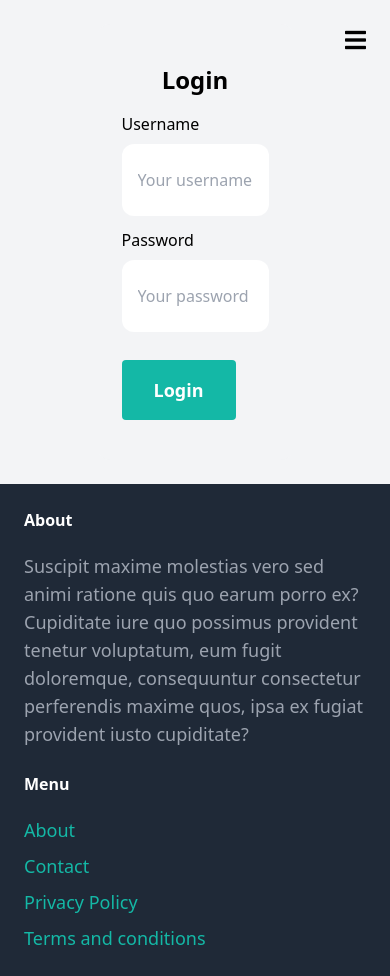
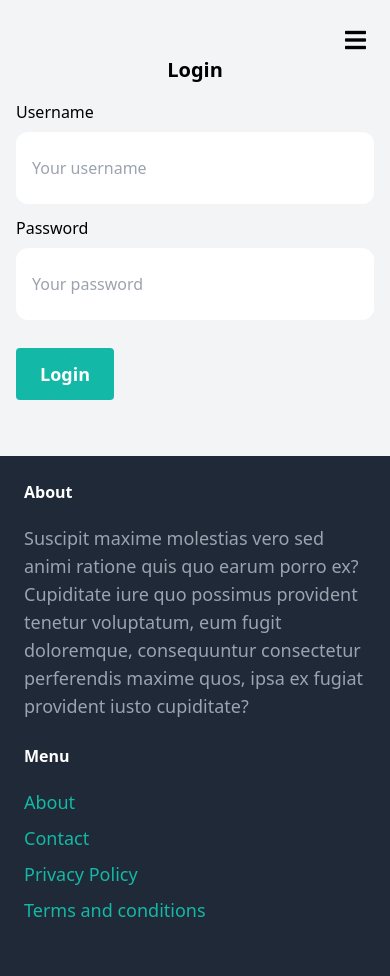
Before and after one commit to Rishi-Mishra0704/puddle, a Django app: page /login/ in a window 390 px wide. After the commit the page ends 917 px from the top, so only its background shows below. Run offline with Django 4.2, Linux system fonts and the light colour scheme; some libraries are stand-ins or nearby versions.

Commit message:
responsive login page

```diff
--- a/core/templates/core/login.html
+++ b/core/templates/core/login.html
@@ -1,22 +1,22 @@
 {% extends "base.html" %}
 
 {% block content %}
-    <div class="w-1/2 my-6 p-6 mx-auto rounded-xl bg-gray-100">
-        <h1 class="text-2xl text-center font-bold my-4">Login</h1>
+    <div class="w-full sm:w-1/2 my-6 p-4 md:p-6 mx-auto rounded-xl bg-gray-100">
+        <h1 class="text-xl md:text-2xl text-center font-bold my-4">Login</h1>
 
         <form method="post" action=".">
             {% csrf_token %}
 
             <div class="mb-3">
-                <label class="inline-block mb-2">Username</label></br>
+                <label class="block mb-2">Username</label>
                 {{form.username}}
             </div>
             <div class="mb-3">
-                <label class="inline-block mb-2">Password</label></br>
+                <label class="block mb-2">Password</label>
                 {{form.password}}
             </div>
             {% if form.errors or form.non_field_errors %}
-                <div class="mb-3 p-6 rounded-xl bg-red-100">
+                <div class="mb-3 p-4 bg-red-100 rounded-xl">
                     {% for field in form %}
                         {{ field.errors }}
                     {% endfor %}
@@ -24,7 +24,7 @@
                 </div>
             {% endif %}
 
-            <button type="submit" class="bg-teal-500 hover:bg-teal-700 text-white font-bold py-4 px-8 text-lg rounded my-4">Login</button>
+            <button type="submit" class="bg-teal-500 hover:bg-teal-700 text-white font-bold py-3 px-6 text-lg rounded my-4">Login</button>
         </form>
     </div>
 {% endblock %}
```
